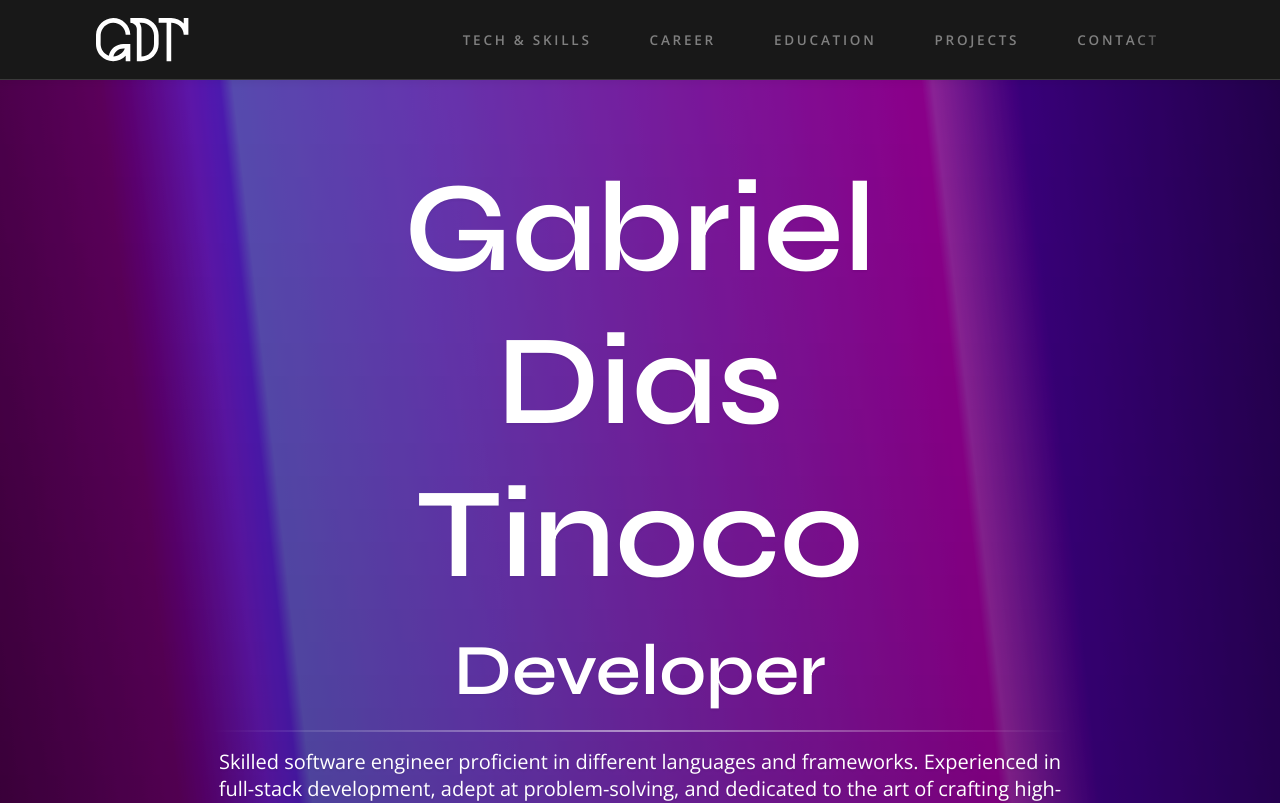
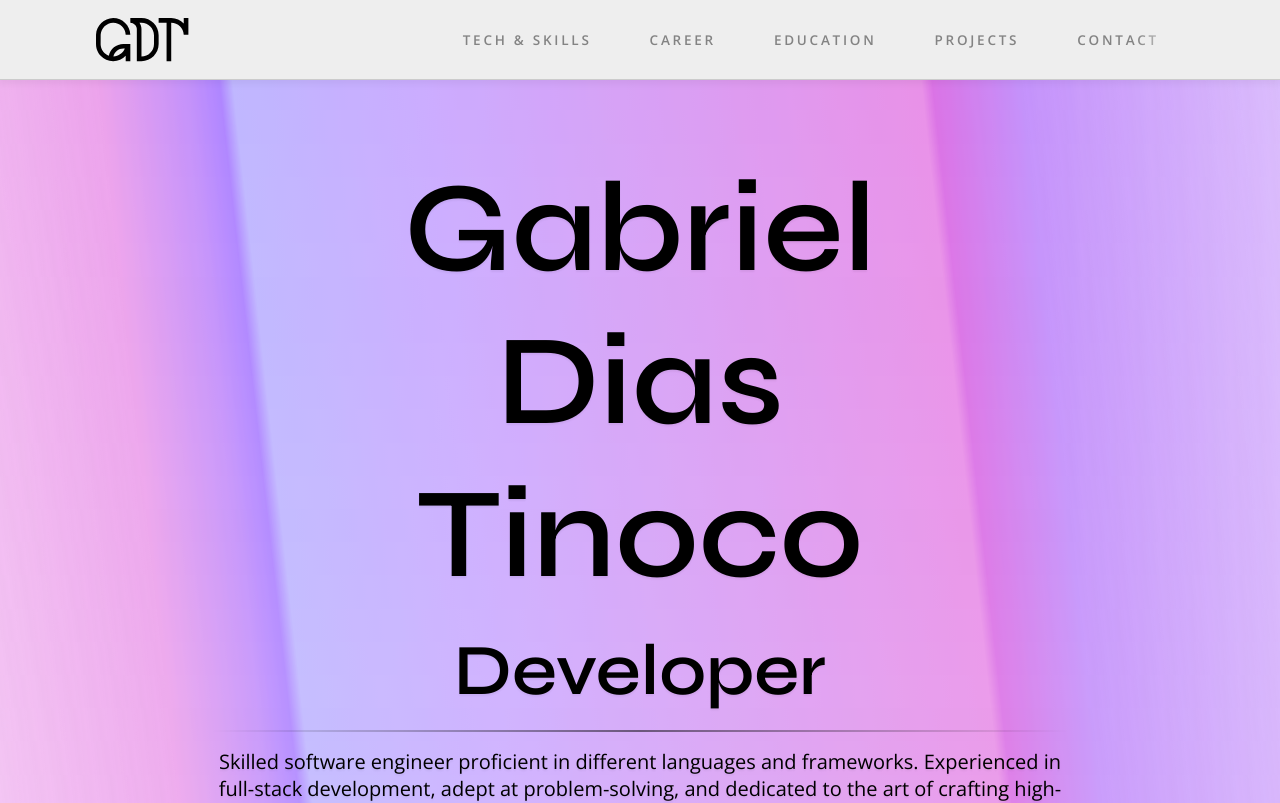
Before and after one commit to Gatinoko/Portfolio, a Next.js app: page /en in a window 1280 px wide. Shown: the top 803 px of the page. Built offline with nearby package versions, Linux system fonts and the light colour scheme.

Commit message:
feat(pages): Implemented theme support

```diff
--- a/app/[lang]/layout.tsx
+++ b/app/[lang]/layout.tsx
@@ -43,7 +43,7 @@ export default async function RootLayout({
 	return (
 		<html
 			lang={params.lang}
-			className='dark-theme'>
+			data-theme={'system'}>
 			<body
 				className={`${syne.variable} ${majorMonoDisplay.variable} ${openSans.variable}`}>
 				<Navigation dictionary={dictionary.navigation} />
--- a/components/footer/footer-list/footer-list-item/footer-list-item.scss
+++ b/components/footer/footer-list/footer-list-item/footer-list-item.scss
@@ -10,6 +10,7 @@
 		color: var(--TEXT-DEFAULT);
 		transition-timing-function: cubic-bezier(0, 0, 0.25, 1);
 		transition: color 50ms;
+		cursor: pointer;
 
 		&:hover {
 			color: var(--FG-PRIMARY);
--- a/components/footer/footer-list/footer-list-item/footer-list-item.tsx
+++ b/components/footer/footer-list/footer-list-item/footer-list-item.tsx
@@ -6,6 +6,7 @@ import Link from 'next/link';
 export type FooterListItemProps = {
 	className?: string;
 	text: string;
+	onClick?: () => void;
 	href?: string;
 };
 
@@ -15,10 +16,12 @@ export type FooterListItemProps = {
  * @param {FooterListItemProps} props - Component properties.
  */
 export function FooterListItem(props: FooterListItemProps) {
-	const { className, text, href } = props;
+	const { className, text, onClick, href } = props;
 
 	return (
-		<li className={`footer-list-item ${className ? className : ''}`}>
+		<li
+			className={`footer-list-item ${className ? className : ''}`}
+			onClick={onClick}>
 			{href ? <Link href={href}>{text}</Link> : text}
 		</li>
 	);
--- a/components/footer/footer-list/footer-list.tsx
+++ b/components/footer/footer-list/footer-list.tsx
@@ -33,6 +33,7 @@ export function FooterList(props: FooterListProps) {
 					<FooterListItem
 						key={`footerListItem-${index}`}
 						text={item.text}
+						onClick={item.onClick}
 						href={item.href}
 					/>
 				))}
--- a/components/footer/footer.tsx
+++ b/components/footer/footer.tsx
@@ -45,13 +45,38 @@ export function Footer({ dictionary }: FooterProps) {
 		<footer className='footer'>
 			{/* Locale switcher */}
 			<FooterList
-				header={dictionary.linksHeaderText}
+				header={dictionary.localeSwitcherHeaderText}
 				items={i18n.locales.map((locale, index) => {
 					return {
 						text: `${assignLocaleLabels(locale)}`,
 						href: `${redirectedPathname(locale)}`,
 					};
 				})}
+			/>
+
+			{/* Themes */}
+			<FooterList
+				header={dictionary.themesList.header}
+				items={[
+					{
+						text: dictionary.themesList.systemThemeText,
+						onClick: () => {
+							document.documentElement.setAttribute('data-theme', 'system');
+						},
+					},
+					{
+						text: dictionary.themesList.darkThemeText,
+						onClick: () => {
+							document.documentElement.setAttribute('data-theme', 'dark');
+						},
+					},
+					{
+						text: dictionary.themesList.lightThemeText,
+						onClick: () => {
+							document.documentElement.setAttribute('data-theme', 'light');
+						},
+					},
+				]}
 			/>
 
 			{/* Links */}
--- a/i18n/dictionaries/en.json
+++ b/i18n/dictionaries/en.json
@@ -97,6 +97,13 @@
 	},
 	"footer": {
 		"localeSwitcherHeaderText": "Language",
-		"linksHeaderText": "Links"
+		"linksHeaderText": "Links",
+		"themesHeaderText": "Themes",
+		"themesList": {
+			"header": "Themes",
+			"systemThemeText": "System",
+			"darkThemeText": "Dark",
+			"lightThemeText": "light"
+		}
 	}
 }
--- a/i18n/dictionaries/pt.json
+++ b/i18n/dictionaries/pt.json
@@ -97,6 +97,12 @@
 	},
 	"footer": {
 		"localeSwitcherHeaderText": "Idioma",
-		"linksHeaderText": "Links"
+		"linksHeaderText": "Links",
+		"themesList": {
+			"header": "Temas",
+			"systemThemeText": "Padrão",
+			"darkThemeText": "Escuro",
+			"lightThemeText": "Claro"
+		}
 	}
 }
--- a/styles/modules/color/_themes.scss
+++ b/styles/modules/color/_themes.scss
@@ -1,6 +1,6 @@
 @use './variables' as *;
 
-.dark-theme {
+@mixin dark-theme {
 	// Color variables
 	--BG-PRIMARY: #{$BLACK1-181818};
 	--BG-SECONDARY: black;
@@ -23,7 +23,7 @@
 	--ICON-DISABLED: #{$WHITE-25};
 }
 
-.light-theme {
+@mixin light-theme {
 	// Color variables
 	--BG-PRIMARY: #{$WHITE1-EEEEEE};
 	--BG-SECONDARY: #ffffff;
@@ -32,7 +32,7 @@
 	--FG-PRIMARY-SHADE: #{$BLACK-50};
 	--BORDER-PRIMARY: #{$BLACK-5};
 	--BORDER-SECONDARY: #{$BLACK-15};
-	--GRADIENT: #{$GRADIENT1};
+	--GRADIENT: #{$GRADIENT2};
 
 	// Component variables
 	--TEXT-ACTIVE: black;
@@ -45,3 +45,28 @@
 	--BG-DISABLED: #{$BLACK-15};
 	--ICON-DISABLED: #{$BLACK-25};
 }
+
+html {
+	color-scheme: dark light;
+}
+
+:root[data-theme='system'] {
+	@media (prefers-color-scheme: dark) {
+		@include dark-theme;
+		color-scheme: dark;
+	}
+	@media (prefers-color-scheme: light) {
+		@include light-theme;
+		color-scheme: light;
+	}
+}
+
+:root[data-theme='dark'] {
+	@include dark-theme;
+	color-scheme: dark;
+}
+
+:root[data-theme='light'] {
+	@include light-theme;
+	color-scheme: light;
+}
```
